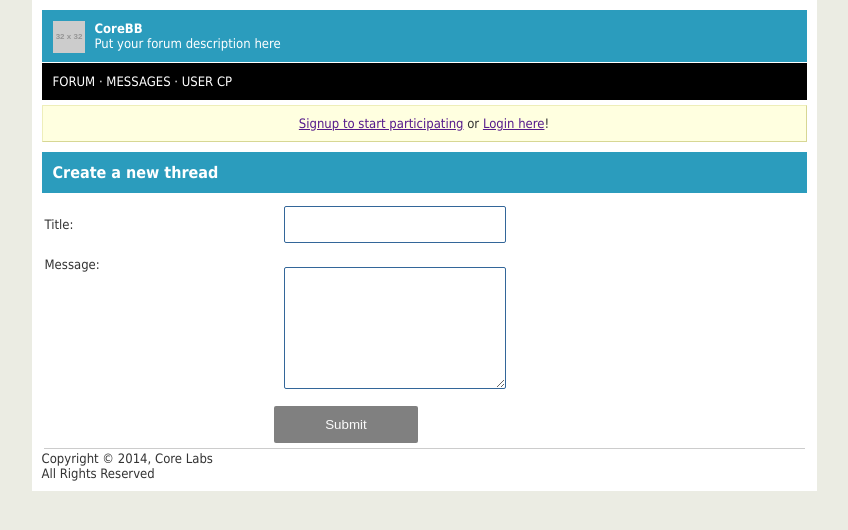
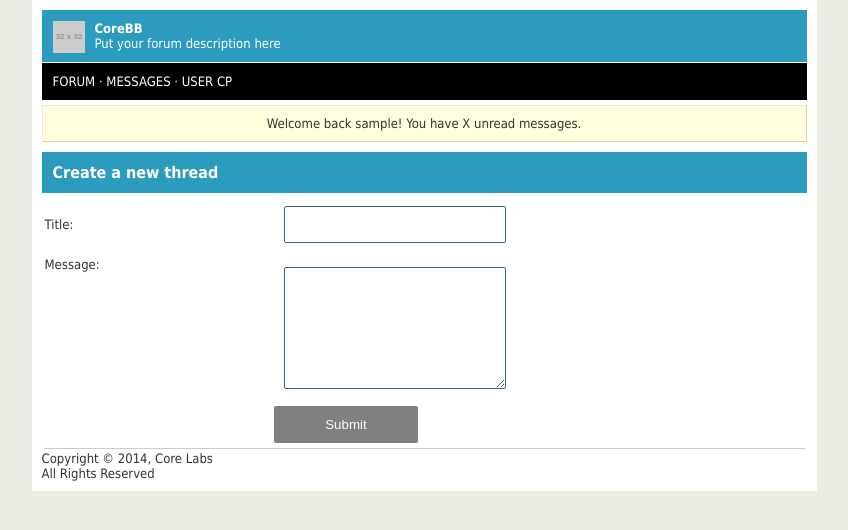
Before and after one commit to CoreBB/CoreBB, a Flask app: page /newthread/1 in a window 1280 px wide. Shown: the top 530 px of the page, without its empty margins (216-1064 px from the left). Run offline with Flask 2, Linux system fonts and the light colour scheme; the visitor is signed in with stand-in values (Sample User, id 1); grey boxes labelled with a size stand in for pictures from a placeholder-image service; parts of the project's set-up code (start-up, migrations or seed data) failed here and were passed over; some libraries are stand-ins or nearby versions.

Commit message:
Did some changes on the base file

```diff
--- a/login.py
+++ b/login.py
@@ -7,7 +7,7 @@ login = Blueprint(__name__, "login")
 @login.route("/login/", methods=['GET', 'POST'])
 def page():
     if "login" in session:
-        return redrect("/")
+        return redirect("/")
 
     if request.method == "POST":
         username = request.form['username']
--- a/templates/base.html
+++ b/templates/base.html
@@ -32,6 +32,15 @@
                 </div>
             </div>
 
+			{% if "login" not in session %}
+			<div class="message mt5">
+				<a href="/register" class="topLink">Signup to start participating</a> or <a href="/login" class="topLink"> Login here</a>!
+			</div>
+			{% else %}
+			<div class="message mt5">
+				Welcome back {{ session["login"] }}! You have X unread messages.
+			</div>
+			{% endif %}
             {% block content %}
 
             {% endblock %}
--- a/templates/forumdisplay.html
+++ b/templates/forumdisplay.html
@@ -1,8 +1,5 @@
 {% extends "base.html" %}
 {% block content %}
-            <div class="message mt5">
-                <a href="" class="topLink">Signup to start participating</a> or <a href="" class="topLink"> Login here</a>!
-            </div>
             <div class="bgblue w mt10 p10">
                 <div class="forumTitle">CoreBB Forums</div>
                 <div class="forumDesc">A little description of the forum</div>
--- a/templates/index.html
+++ b/templates/index.html
@@ -1,9 +1,5 @@
 {% extends "base.html" %}
 {% block content %}
-		<div class="message mt5">
-			<a href="/register" class="topLink">Signup to start participating</a> or <a href="/login" class="topLink"> Login here</a>!
-		</div>
-
 		<div class="forumTitle bgblue w mt10 p10">
 			CoreBB Forums
 		</div>
@@ -11,7 +7,7 @@
         		<tr>
         			<td class="w60p forum">Forum</td>
         			<td class="w40p lp">Last Post</td>
-        	    	</tr>
+        	    </tr>
         		<tr class="mt10">
         			<td colspan="2" class="forumCategory b600 bggray p5"><a href="/category/1" class="blacklink">Forum Announcements</a></td>
         		</tr>
--- a/templates/login.html
+++ b/templates/login.html
@@ -1,8 +1,5 @@
 {% extends "base.html" %}
 {% block content %}
-            <div class="message mt5">
-                <a href="/register" class="topLink">Signup to start participating</a> or <a href="/login" class="topLink"> Login here</a>!
-            </div>
             <div class="bgblue w mt10 p10">
                 <div class="forumTitle">CoreBB Login</div>
             </div>
--- a/templates/newthread.html
+++ b/templates/newthread.html
@@ -1,8 +1,5 @@
 {% extends "base.html" %}
 {% block content %}
-            <div class="message mt5">
-                <a href="" class="topLink">Signup to start participating</a> or <a href="" class="topLink"> Login here</a>!
-            </div>
             <div class="bgblue w mt10 p10">
                 <div class="forumTitle">Create a new thread</div>
             </div>
--- a/templates/register.html
+++ b/templates/register.html
@@ -1,8 +1,5 @@
 {% extends "base.html" %}
 {% block content %}
-            <div class="message mt5">
-                <a href="/register" class="topLink">Signup to start participating</a> or <a href="/login" class="topLink"> Login here</a>!
-            </div>
             <div class="bgblue w mt10 p10">
                 <div class="forumTitle">CoreBB Register</div>
             </div>
--- a/templates/threaddisplay.html
+++ b/templates/threaddisplay.html
@@ -1,8 +1,5 @@
 {% extends "base.html" %}
 {% block content %}
-            <div class="message mt5">
-                <a href="" class="topLink">Signup to start participating</a> or <a href="" class="topLink"> Login here</a>!
-            </div>
             <div class="bgblue w mt10 p10">
                 <div class="threadTitle">{{ thread["title"] }}</div>
             </div>
```
